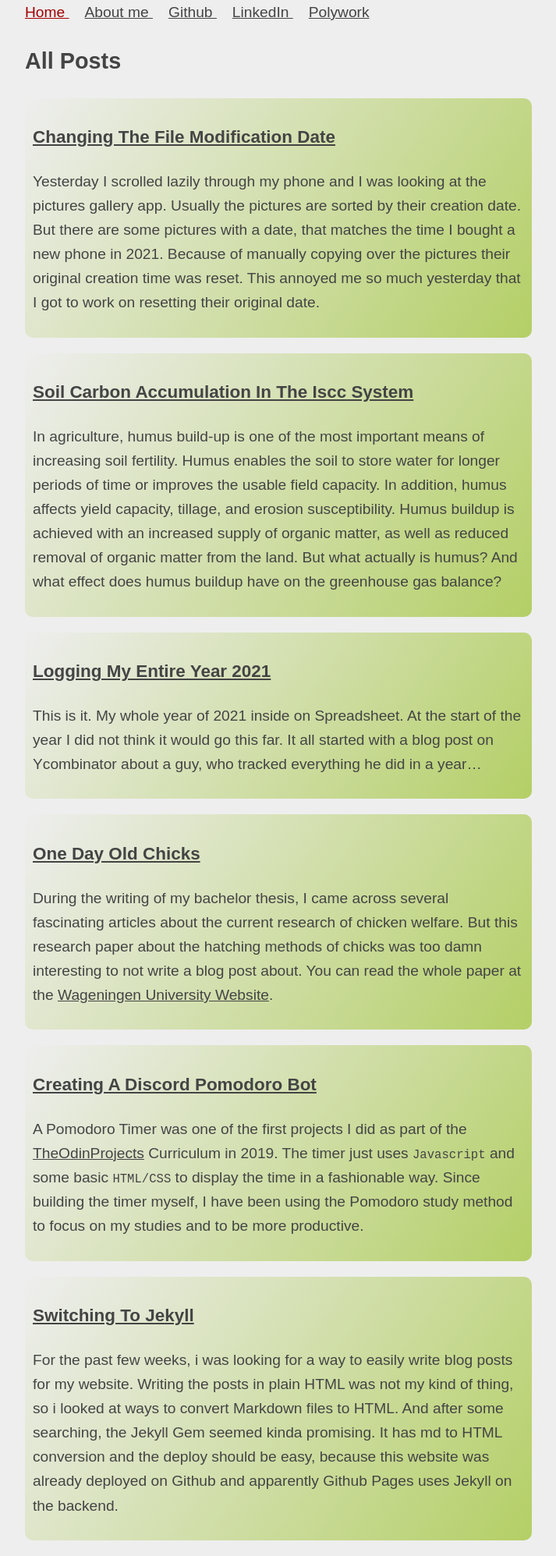
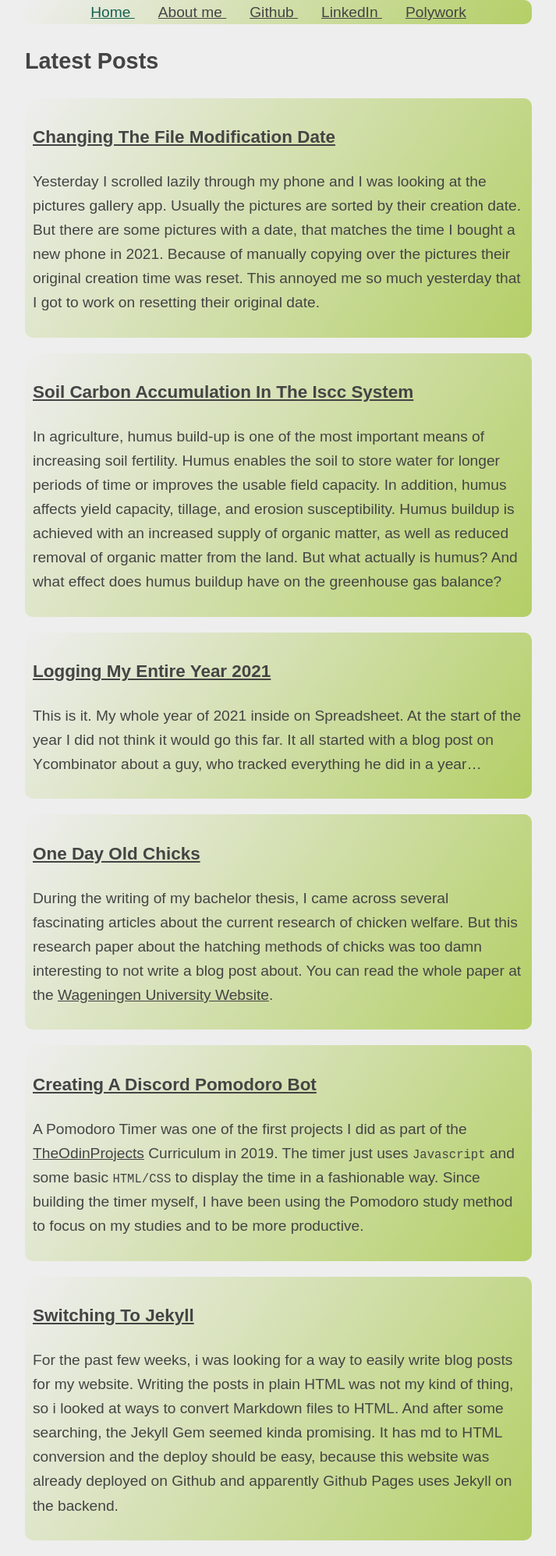
Before and after one commit to Friendscover/my-website, a Jekyll site: the page built from index.html, in a window 1280 px wide. Shown: the whole page at 78% size, without its empty margins (283-996 px from the left). Built offline with Jekyll 4.4.1, drawn with Linux system fonts in a browser that asks for light colours.

Commit message:
updated the main css. temporaly removed dark mode

```diff
--- a/_includes/navigation.html
+++ b/_includes/navigation.html
@@ -1,6 +1,6 @@
 <nav>
   {% for item in site.data.navigation %}
-  <a href="{{ item.link }}" {% if page.url == item.link %}class="current"{% endif %}>
+  <a href="{{ item.link }}" {% if page.url == item.link %} class="current"{% endif %}>
    {{ item.name }}
   </a>
   {% endfor %}
--- a/_layouts/default.html
+++ b/_layouts/default.html
@@ -1,4 +1,4 @@
-<!doctype html>
+<!DOCTYPE html>
 <html>
   <head>
     <meta charset="utf-8">
--- a/_sass/main.scss
+++ b/_sass/main.scss
@@ -12,11 +12,19 @@
 }
 
 .current {
-  color: #a10000 !important;
+  color: #146152 !important;
+}
+
+nav {
+  position: sticky;
+  text-align: center;
+  top: 0px;
+  background: linear-gradient(305deg, #B4CF66, #eee);
+  border-radius: 10px;
 }
 
 nav a {
-  margin-right: 20px;
+  margin: 15px;
 }
 
 .post {
@@ -28,11 +36,11 @@
 }
 
 
-@media (prefers-color-scheme: dark) {
-  body { background: #000; color: #fff; }
-  body .post { background: linear-gradient(305deg, #146152, #44803F, #000); border-radius: 10px; }
-  a { color: #eee; }
-  .current { color: #fdec00 !important; }
-}
+// @media (prefers-color-scheme: dark) {
+//   body { background: #000; color: #fff; }
+//   body .post { background: linear-gradient(305deg, #146152, #44803F, #000); border-radius: 10px; }
+//   a { color: #eee; }
+//   .current { color: #fdec00 !important; }
+// }
 
 // colors: #146152 #44803F #B4CF66 #FFEC5C #FF5A33 > adobe tropical fruit punch
--- a/index.html
+++ b/index.html
@@ -4,7 +4,7 @@
 description: A blog about my adventures of coding and the current state of agriculture.
 ---
 
-<h2> All Posts </h2>
+<h2> Latest Posts </h2>
 
 <div>
   {% for post in site.posts %}
```
